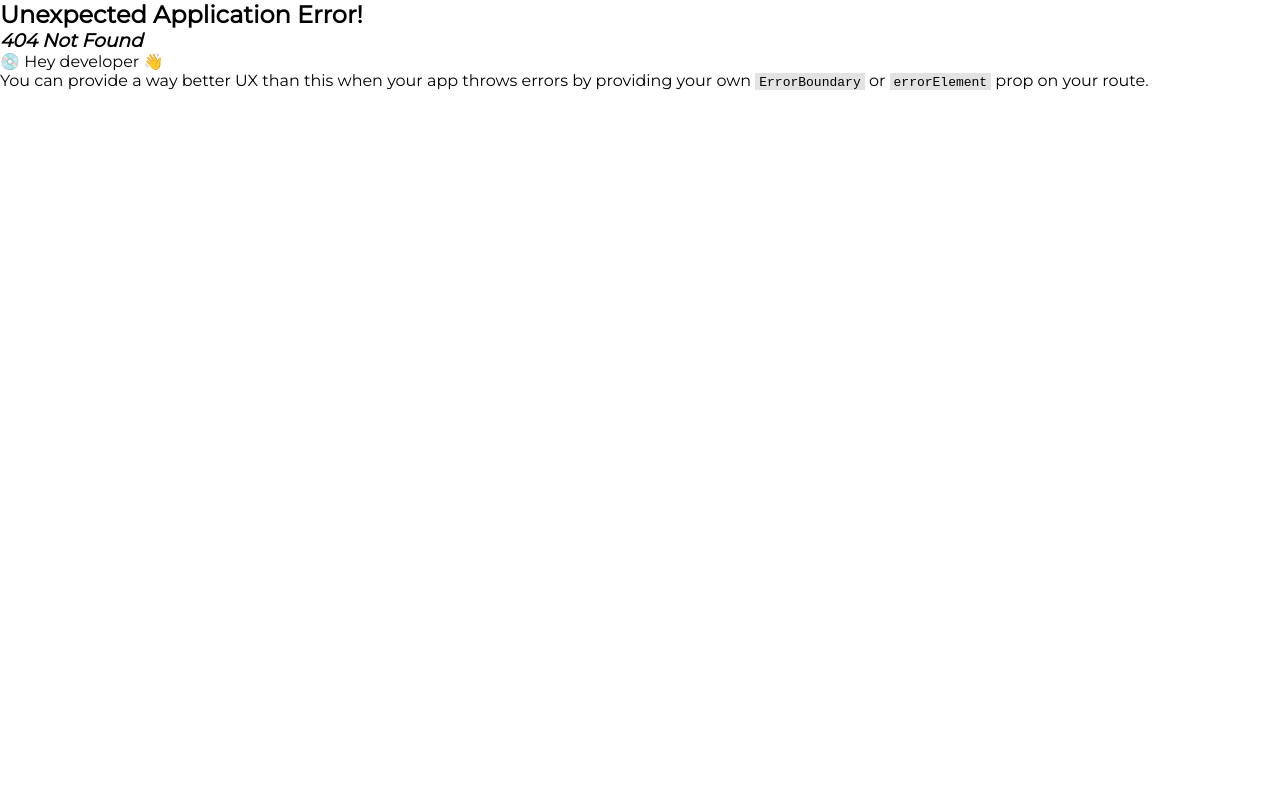
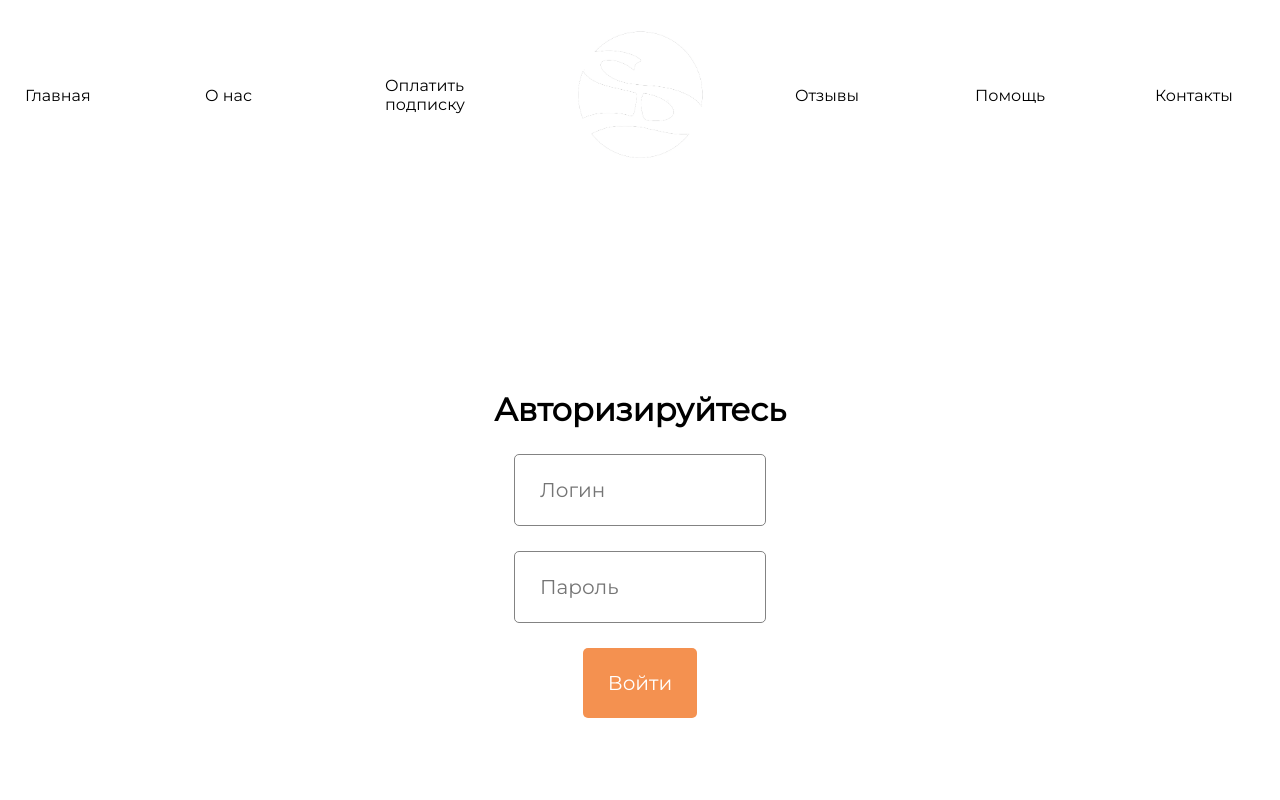
Before and after one commit to shalimovVladislav/sozonov.rf, a React app in the folder frontend/: page /auth in a window 1280 px wide. Before the commit this address had no page. Shown: the top 800 px of the page. Built offline with nearby package versions, Linux system fonts and the light colour scheme.

Commit message:
add files

```diff
--- a/frontend/package.json
+++ b/frontend/package.json
@@ -40,10 +40,12 @@
     "webpack-dev-server": "^5.0.2"
   },
   "dependencies": {
+    "@reduxjs/toolkit": "^2.2.3",
     "axios": "^1.6.8",
     "formik": "^2.4.5",
     "react": "^18.2.0",
     "react-dom": "^18.2.0",
+    "react-redux": "^9.1.2",
     "react-router-dom": "^6.22.3",
     "yup": "^1.4.0"
   }
--- /dev/null
+++ b/frontend/src/components/AuthForm.module.scss
@@ -0,0 +1,62 @@
+.auth-form {
+    h1 {
+        color: black;
+    }
+
+    & Form {
+        display: flex;
+        flex-wrap: wrap;
+        flex-direction: column;
+        justify-content: center;
+        align-items: center;
+        gap: 25px;
+
+        max-width: 1200px;
+
+        margin: auto;
+
+        padding: 200px 20px 155px 20px;
+
+        & label{
+            display: none;
+        }
+
+        & input {
+            padding: 20px 25px;
+
+            min-width: 200px;
+
+            background: none;
+
+            border: 1px solid #838383;
+            border-radius: 5px;
+
+            field-sizing: content;
+
+            font-family: inherit;
+            font-weight: 400;
+            font-size: 20px;
+            line-height: 150%;
+            color: #000000;
+        }
+
+        & button {
+            padding: 20px 25px;
+
+            border: none;
+            border-radius: 5px;
+
+            background: #f49150;
+
+            font-family: inherit;
+            font-weight: 400;
+            font-size: 20px;
+            line-height: 150%;
+            color: #fff;
+
+            &:hover {
+                background: #c77641;
+            }
+        }
+    }
+}
--- /dev/null
+++ b/frontend/src/components/AuthForm.tsx
@@ -0,0 +1,76 @@
+import React, { useEffect, useRef } from 'react';
+import { useNavigate } from 'react-router-dom';
+import type { NavigateFunction } from 'react-router-dom';
+import * as Yup from 'yup';
+import { withFormik, FormikProps, FormikErrors, Form, Field } from 'formik';
+import axios from 'axios';
+import classes from './AuthForm.module.scss';
+import { useAppDispatch } from '@/hooks/index';
+import type { AppDispatch } from '@/slices/index';
+import { setAuth } from '@/slices/authenticationReducer'
+
+
+interface FormValues {
+  login: string;
+  password: string;
+}
+
+interface OtherProps {
+  message: string;
+}
+
+const InnerForm = (props: OtherProps & FormikProps<FormValues>) => {
+  const { touched, errors, isSubmitting, message } = props;
+  return (
+    <Form>
+      <h1>{message}</h1>
+      <Field type="login" name="login" placeholder="Логин" autoComplete="login"/>
+      {touched.login && errors.login && <div>{errors.login}</div>}
+
+      <Field type="password" name="password" placeholder="Пароль" autoComplete="current-password"/>
+      {touched.password && errors.password && <div>{errors.password}</div>}
+
+      <button type="submit" disabled={isSubmitting}>
+        Войти
+      </button>
+    </Form>
+  );
+};
+
+interface MyFormProps {
+  initialLogin?: string;
+  message: string;
+  dispatch: AppDispatch;
+  navigate: NavigateFunction;
+}
+
+const MyForm = withFormik<MyFormProps, FormValues>({
+  mapPropsToValues: props => {
+    return {
+      login: props.initialLogin || '',
+      password: '',
+    };
+  },
+
+  validate: (values: FormValues) => {
+
+  },
+
+  handleSubmit: (values, formikBag) => {
+    const { dispatch, navigate } = formikBag.props;
+
+  },
+})(InnerForm);
+
+const AuthForm = () => {
+  const navigate = useNavigate();
+  const dispatch = useAppDispatch();
+
+  return (
+    <div className={classes['auth-form']}>
+      <MyForm message="Авторизируйтесь" dispatch={dispatch} navigate={navigate}/>
+  </div>
+  );
+};
+
+export default AuthForm;
--- /dev/null
+++ b/frontend/src/hooks/index.ts
@@ -0,0 +1,5 @@
+import { useDispatch, useSelector } from 'react-redux';
+import type { RootState, AppDispatch } from '@/slices/index';
+
+export const useAppDispatch = useDispatch.withTypes<AppDispatch>();
+export const useAppSelector = useSelector.withTypes<RootState>();
--- a/frontend/src/index.tsx
+++ b/frontend/src/index.tsx
@@ -1,46 +1,11 @@
 import React, { Suspense } from 'react';
 import { createRoot } from 'react-dom/client';
-import { createBrowserRouter, RouterProvider } from "react-router-dom";
-import App from './components/App';
-import Home from '@/pages/Home';
-import { LazyAbout } from '@/pages/About.lazy';
-import Feedback from '@/pages/Feedback';
-import { LazyProducts } from '@/pages/Products.lazy';
+import init from '@/init';
 
 const app = () => {
   const root = createRoot(document.getElementById('root'));
-
-  const router = createBrowserRouter([
-    {
-      path: "/",
-      element: <App />,
-      children: [
-        {
-            path: '/home',
-            element: <Home />
-        },
-      ],
-    },
-    {
-      path: '/about',
-      element: <Suspense fallback={'Loading...'}><LazyAbout /></Suspense>
-    },
-    {
-      path: '/feedback',
-      element: <Feedback />
-    },
-    {
-      path: '/products',
-      element: <Suspense fallback={'Loading...'}><LazyProducts /></Suspense>
-    },
-]);
-
-  root.render(
-    <React.StrictMode>
-        <RouterProvider router={router}>
-        </RouterProvider>
-    </React.StrictMode>
-  );
+  const vdom = init();
+  root.render(<React.StrictMode>{vdom}</React.StrictMode>);
 };
 
 app();
--- /dev/null
+++ b/frontend/src/init.tsx
@@ -0,0 +1,53 @@
+import React, { Suspense } from 'react';
+import { createBrowserRouter, RouterProvider } from "react-router-dom";
+import { Provider } from 'react-redux';
+
+import App from '@/components/App';
+import Home from '@/pages/Home';
+import { LazyAbout } from '@/pages/About.lazy';
+import Feedback from '@/pages/Feedback';
+import { LazyProducts } from '@/pages/Products.lazy';
+import Auth from '@/pages/Auth';
+
+import store from '@/slices/index';
+
+export default () => {
+
+  const router = createBrowserRouter([
+    {
+      path: "/",
+      element: <App />,
+      children: [
+        {
+            path: '/home',
+            element: <Home />
+        },
+      ],
+    },
+    {
+      path: '/about',
+      element: <Suspense fallback={'Loading...'}><LazyAbout /></Suspense>
+    },
+    {
+      path: '/feedback',
+      element: <Feedback />
+    },
+    {
+      path: '/products',
+      element: <Suspense fallback={'Loading...'}><LazyProducts /></Suspense>
+    },
+    {
+      path: '/auth',
+      element: <Auth />
+    },
+]);
+
+
+  const vdom = (
+    <Provider store={store}>
+      <RouterProvider router={router}></RouterProvider>
+    </Provider>
+  );
+
+  return vdom;
+};
--- /dev/null
+++ b/frontend/src/pages/Auth.module.scss
@@ -0,0 +1,3 @@
+.bg-white {
+    background-color: #fff;
+}
--- /dev/null
+++ b/frontend/src/pages/Auth.tsx
@@ -0,0 +1,29 @@
+import React, { useRef, useEffect } from 'react';
+import { useLocation } from 'react-router-dom';
+import classes from './Auth.module.scss';
+import Navbar from '@/components/Navbar';
+import Footer from '@/components/Footer';
+import AuthForm from '@/components/AuthForm';
+
+const Auth = () => {
+    const footer = useRef<HTMLDivElement>();
+    const location = useLocation();
+
+    useEffect(() => {
+        if (location.hash === "#footer" && footer.current) {
+            footer.current.scrollIntoView({ behavior: "smooth" });
+        }
+    }, [location]);
+
+    return (
+        <main>
+            <div className={classes['bg-white']}>
+                <Navbar />
+                <AuthForm />
+                <Footer ref={footer}/>
+            </div>
+        </main>
+    )
+};
+
+export default Auth;
--- /dev/null
+++ b/frontend/src/slices/authenticationReducer.ts
@@ -0,0 +1,29 @@
+import { createSlice } from '@reduxjs/toolkit'
+import type { RootState } from '@/slices/index';
+
+interface authenticationState {
+  isAuth: boolean
+}
+
+const initialState: authenticationState = {
+  isAuth: false,
+};
+
+const authenticationSlice = createSlice({
+  name: 'authentication',
+  initialState,
+  reducers: {
+    setAuth(state) {
+      state.isAuth = true;
+    },
+    clearAuth(state) {
+      state.isAuth = false;
+    },
+  },
+});
+
+export const { setAuth, clearAuth } = authenticationSlice.actions;
+
+export const selectAuthentication = (state: RootState) => state.authentication.isAuth
+
+export default authenticationSlice.reducer;
--- /dev/null
+++ b/frontend/src/slices/index.ts
@@ -0,0 +1,17 @@
+import { configureStore, combineReducers } from '@reduxjs/toolkit';
+
+import authenticationReducer from './authenticationReducer';
+
+const rootReducer = combineReducers({
+  authentication: authenticationReducer,
+});
+
+const store = configureStore({
+  reducer: rootReducer,
+});
+
+export default store;
+
+export type RootState = ReturnType<typeof store.getState>
+
+export type AppDispatch = typeof store.dispatch
```
Also changed, not shown: 1 other file (tests, documents, lock files or other folders).
